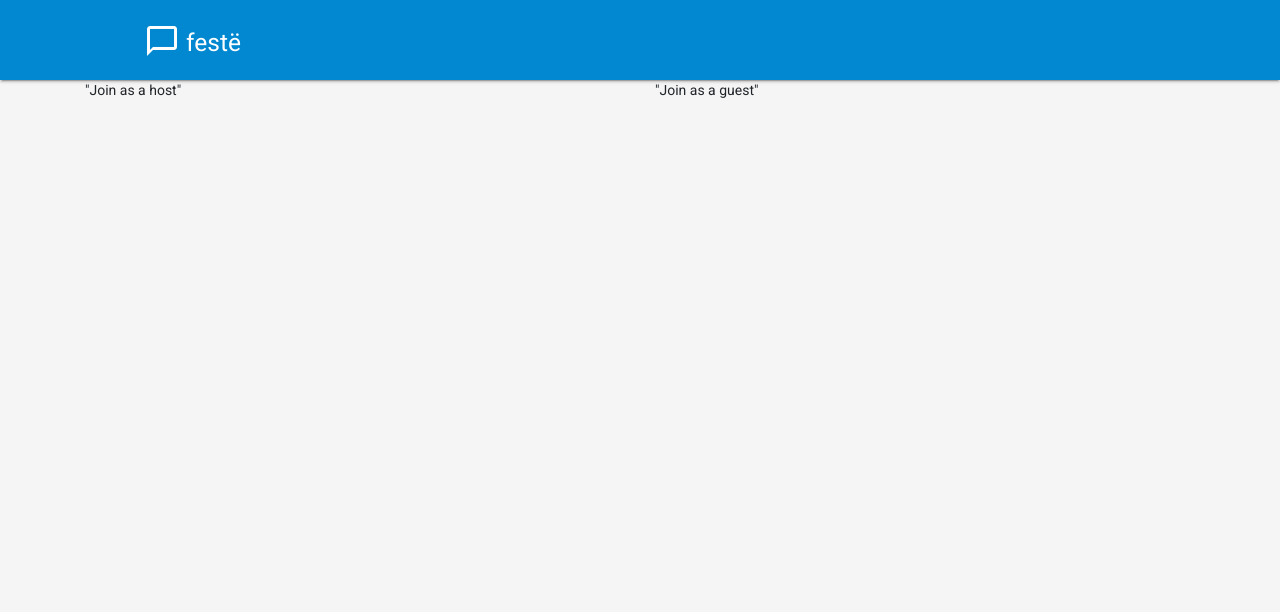
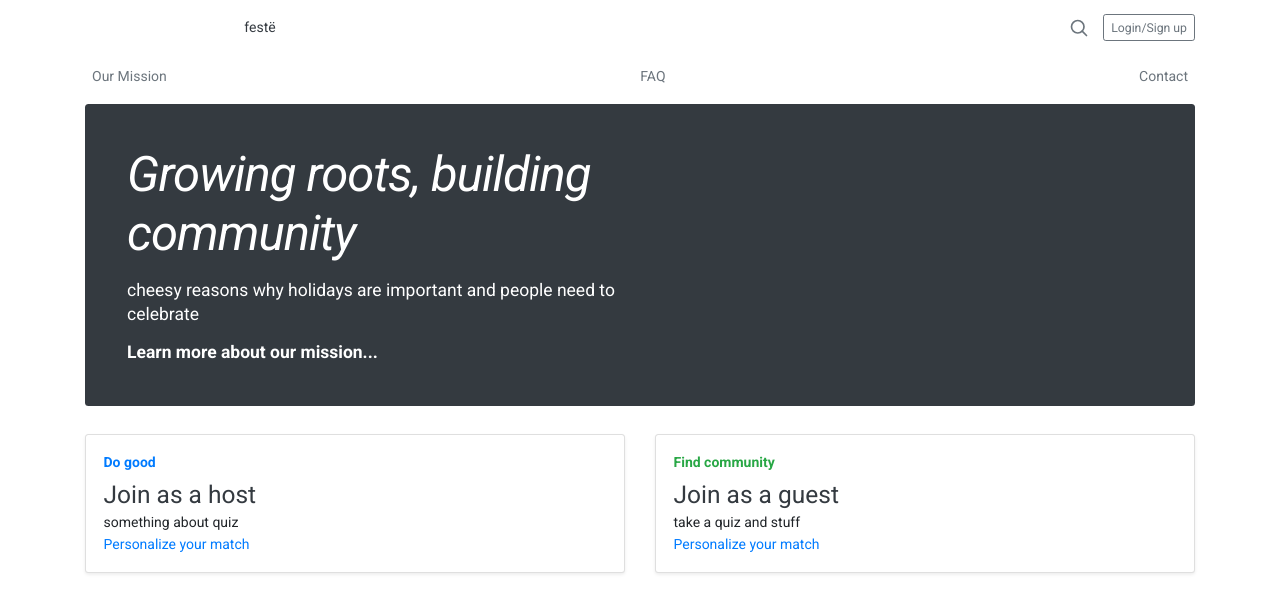
Before and after one commit to d-nery/HTN2018, a plain HTML site: page index.html in a window 1280 px wide. Drawn offline with nearby package versions, Linux system fonts and the light colour scheme; some packages are replaced by stand-ins of ours.

Commit message:
edit webpage

```diff
--- a/index.html
+++ b/index.html
@@ -49,75 +49,72 @@
   <link rel="stylesheet" href="https://fonts.googleapis.com/css?family=Roboto:regular,bold,italic,thin,light,bolditalic,black,medium&amp;lang=en">
   <link rel="stylesheet" href="https://stackpath.bootstrapcdn.com/bootstrap/4.1.3/css/bootstrap.min.css" integrity="sha384-MCw98/SFnGE8fJT3GXwEOngsV7Zt27NXFoaoApmYm81iuXoPkFOJwJ8ERdknLPMO" crossorigin="anonymous">
   <link rel="stylesheet" href="styles/main.css">
+  <link rel="stylesheet" href="https://fonts.googleapis.com/css?family=Playfair+Display:700,900">
+  <link rel="stylesheet" href="blog.css">
 </head>
 <body>
-<div class="demo-layout mdl-layout mdl-js-layout mdl-layout--fixed-header">
+  <div class="container">
+      <header class="blog-header py-3">
+        <div class="row flex-nowrap justify-content-between align-items-center">
+          <div class="col-4 text-center">
+            <a class="blog-header-logo text-dark" href="#">festë</a>
+          </div>
+          <div class="col-4 d-flex justify-content-end align-items-center">
+            <a class="text-muted" href="#">
+              <svg xmlns="http://www.w3.org/2000/svg" width="20" height="20" viewBox="0 0 24 24" fill="none" stroke="currentColor" stroke-width="2" stroke-linecap="round" stroke-linejoin="round" class="mx-3"><circle cx="10.5" cy="10.5" r="7.5"></circle><line x1="21" y1="21" x2="15.8" y2="15.8"></line></svg>
+            </a>
+            <a class="btn btn-sm btn-outline-secondary" href="#">Login/Sign up</a>
+          </div>
+        </div>
+      </header>
 
-  <!-- Header section containing logo -->
-  <header class="mdl-layout__header mdl-color-text--white mdl-color--light-blue-700">
-    <div class="mdl-cell mdl-cell--12-col mdl-cell--12-col-tablet mdl-grid">
-      <div class="mdl-layout__header-row mdl-cell mdl-cell--12-col mdl-cell--12-col-tablet mdl-cell--12-col-desktop">
-        <h3><i class="material-icons">chat_bubble_outline</i> festë</h3>
-      </div>
-      <div id="user-container">
-        <div hidden id="user-pic"></div>
-        <div hidden id="user-name"></div>
-        <button hidden id="sign-out" class="mdl-button mdl-js-button mdl-js-ripple-effect mdl-color-text--white">
-          Sign-out
-        </button>
-        <button hidden id="sign-in" class="mdl-button mdl-js-button mdl-js-ripple-effect mdl-color-text--white">
-          <i class="material-icons">account_circle</i>Sign-in with Google
-        </button>
+    <div class="nav-scroller py-1 mb-2">
+      <nav class="nav d-flex justify-content-between">
+        <a class="p-2 text-muted" href="#">Our Mission</a>
+        <a class="p-2 text-muted" href="#">FAQ</a>
+        <a class="p-2 text-muted" href="#">Contact</a>
+      </nav>
+    </div>
+
+    <div class="jumbotron p-3 p-md-5 text-white rounded bg-dark">
+      <div class="col-md-6 px-0">
+        <h1 class="display-4 font-italic">Growing roots, building community</h1>
+        <p class="lead my-3">cheesy reasons why holidays are important and people need to celebrate</p>
+        <p class="lead mb-0"><a href="#" class="text-white font-weight-bold">Learn more about our mission...</a></p>
       </div>
     </div>
-  </header>
-
-  <main class="mdl-layout__content mdl-color--grey-100">
-
-    <div class="container">
-        <!--Row with two equal columns-->
-        <div class="row">
-            <div class="col-sm-6"><!--Column left-->
-              "Join as a host"
+  <div class="row mb-2">
+        <div class="col-md-6">
+          <div class="card flex-md-row mb-4 shadow-sm h-md-250">
+            <div class="card-body d-flex flex-column align-items-start">
+              <strong class="d-inline-block mb-2 text-primary">Do good</strong>
+              <h3 class="mb-0">
+                <a class="text-dark" href="#">Join as a host</a>
+              </h3>
+              <p class="card-text mb-auto">something about quiz </p>
+              <a href="#">Personalize your match</a>
             </div>
-            <div class="col-sm-6"><!--Column right-->
-              "Join as a guest"
+            <!-- <img class="card-img-right flex-auto d-none d-lg-block" data-src="holder.js/200x250?theme=thumb" alt="Card image cap"> -->
+          </div>
+        </div>
+        <div class="col-md-6">
+          <div class="card flex-md-row mb-4 shadow-sm h-md-250">
+            <div class="card-body d-flex flex-column align-items-start">
+              <strong class="d-inline-block mb-2 text-success">Find community</strong>
+              <h3 class="mb-0">
+                <a class="text-dark" href="#">Join as a guest</a>
+              </h3>
+              <p class="card-text mb-auto">take a quiz and stuff</p>
+              <a href="#">Personalize your match</a>
             </div>
+            <!-- <img class="card-img-right flex-auto d-none d-lg-block" data-src="holder.js/200x250?theme=thumb" alt="Card image cap"> -->
+          </div>
         </div>
+      </div>
     </div>
 
-    <!-- <div id="messages-card-container" class="mdl-cell mdl-cell--12-col mdl-grid"> -->
 
-      <!-- Messages container -->
-      <!-- <div id="messages-card" class="mdl-card mdl-shadow--2dp mdl-cell mdl-cell--12-col mdl-cell--6-col-tablet mdl-cell--6-col-desktop">
-        <div class="mdl-card__supporting-text mdl-color-text--grey-600">
-          <div id="messages">
-            <span id="message-filler"></span>
-          </div>
-          <form id="message-form" action="#">
-            <div class="mdl-textfield mdl-js-textfield mdl-textfield--floating-label">
-              <input class="mdl-textfield__input" type="text" id="message">
-              <label class="mdl-textfield__label" for="message">Message...</label>
-            </div>
-            <button id="submit" disabled type="submit" class="mdl-button mdl-js-button mdl-button--raised mdl-js-ripple-effect">
-              Send
-            </button>
-          </form>
-          <form id="image-form" action="#">
-            <input id="mediaCapture" type="file" accept="image/*" capture="camera">
-            <button id="submitImage" title="Add an image" class="mdl-button mdl-js-button mdl-button--raised mdl-js-ripple-effect mdl-color--amber-400 mdl-color-text--white">
-              <i class="material-icons">image</i>
-            </button>
-          </form>
-        </div>
-      </div>
 
-      <div id="must-signin-snackbar" class="mdl-js-snackbar mdl-snackbar">
-        <div class="mdl-snackbar__text"></div>
-        <button class="mdl-snackbar__action" type="button"></button>
-      </div>
-
-    </div> -->
   </main>
 </div>
 
```
